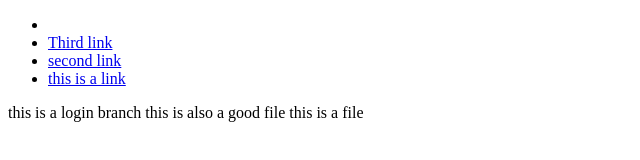
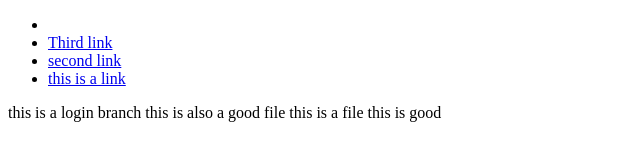
Before and after one commit to visionbirds/git-test, a plain HTML site: page index.html in a window 1280 px wide. Shown: the full height of the page, 0-640 px from the left. Drawn offline with Linux system fonts and the light colour scheme.

Commit message:
this is also a commit

```diff
--- a/index.html
+++ b/index.html
@@ -18,6 +18,7 @@
     this is a login branch
     this is also a good file
     this is a file
+    this is good
 </div>
 </body>
 </html>
```
